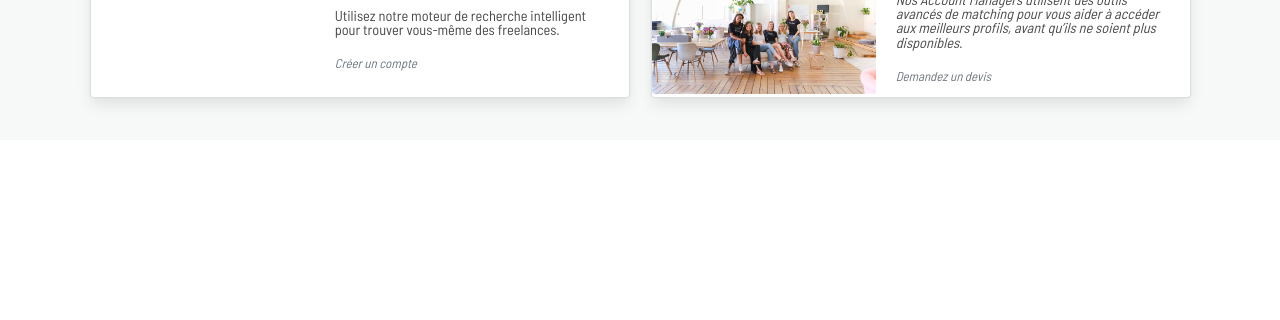
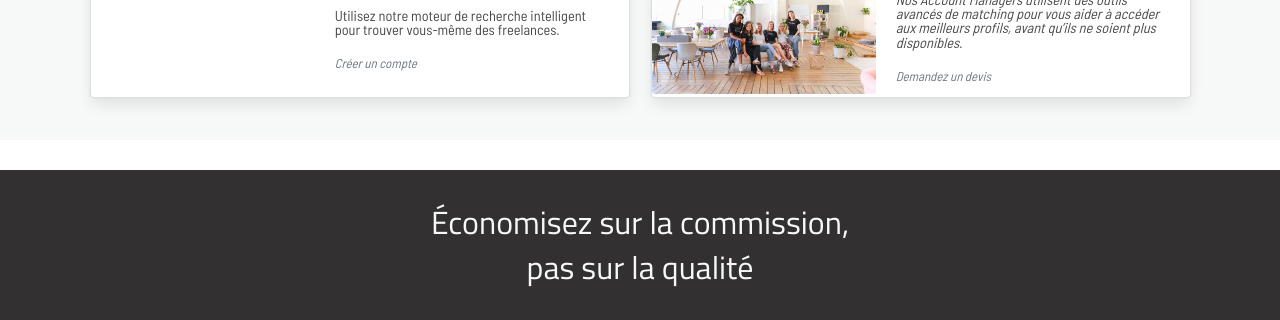
Before and after one commit to chmullerweb/CODEVORES.CO, a plain HTML site: page recruteur_space.html in a window 1280 px wide. Shown: the part 1950-2270 px from the top of the page. Before the commit the page ends 2090 px from the top, so only its background shows below. Drawn offline with nearby package versions, Linux system fonts and the light colour scheme; a web font is replaced by a local one.

Commit message:
recrut_page : création section claim

```diff
--- a/recruteur_space.html
+++ b/recruteur_space.html
@@ -133,7 +133,7 @@
 
       </section>
 
-    <!------------ SECTION COMMENT FAIRE  ----------------------->
+    <!------------ SECTION 2 SOLUTIONS  ----------------------->
 
 
 
@@ -176,4 +176,14 @@
 
      </section>
 
+ <!------------ SECTION CLAIM ENTREPRISE  ----------------------->
+
+    <section class="container-fluid section_colored bg_black">
+        <div class="titillium claim_font_size texte_center white claim_texte_spaced">
+            <p>Économisez sur la commission,</p>
+            <p>pas sur la qualité</p>
+        </div>
+
+    </section>
+
     </main>
```
